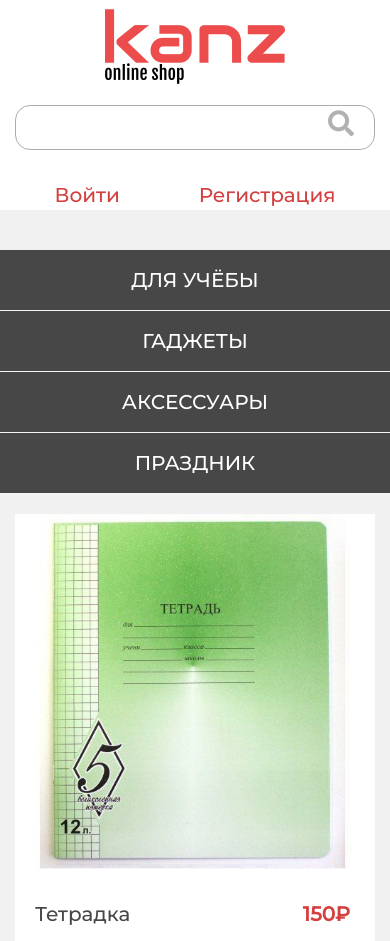
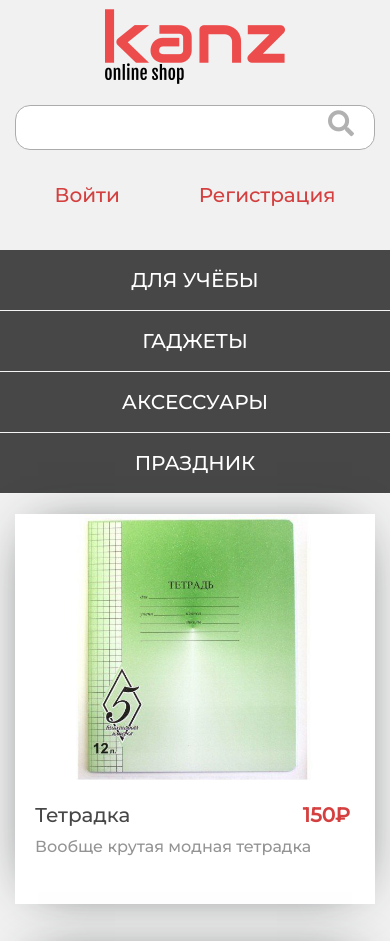
Before and after one commit to tinkomob/online_shop, a Django app: a page that uses templates/basic.html in a window 390 px wide. Shown: the top 941 px of the page. Run offline with Django 3.2, Linux system fonts and the light colour scheme; data comes from the database, SQL or seed files in the repository; both versions use the stored data as it was after the commit; some libraries are stand-ins or nearby versions.

Commit message:
more visual improvements

```diff
--- a/online_shop/settings.py
+++ b/online_shop/settings.py
@@ -137,8 +137,8 @@ STATICFILES_DIRS = [
 # STATIC_ROOT = os.path.join(BASE_DIR, 'static/')
 
 
-MEDIA_URL = '/media/'
-MEDIA_ROOT = os.path.join(BASE_DIR, 'media')
+MEDIA_URL = 'media/'
+MEDIA_ROOT = os.path.join(BASE_DIR, 'media/')
 
 # Django AllAuth Settings
 
--- a/shop/templates/main/category_view.html
+++ b/shop/templates/main/category_view.html
@@ -3,16 +3,7 @@
 {% block title %} {{category.title}} {% endblock %}
 {% block content %}
 <div class="row">
-<div class="col-sm-3">
-<aside class="sub_categories">
-    <ul>
-    {% for subCat in sub_categories %}
-        <li><a href="{% url 'shop:subCategory' subCat.category.slug subCat.slug %}">{{ subCat.title }}</a></li>
-    {% endfor %}
-    </ul>
-</aside>
-</div>
-<div class="col-sm-9">
+<div class="col-sm-12">
 <div class="product_board_aside">
 {% for prop in page_obj %}
     <div class="product_card">
--- a/shop/templates/main/index.html
+++ b/shop/templates/main/index.html
@@ -5,7 +5,7 @@
 {% for prop in products %}
     <div class="product_card">
         <a href="{% url 'shop:product' prop.subCategory.category.slug prop.subCategory.slug prop.slug %}" class="block_link"></a>
-        <img src="{{MEDIA_URL}}/{{prop.image0}}" alt="Товар"><br>
+        <img src="{{prop.image0}}" alt="Товар"><br>
         <div class="product_display_info">
         <a href="{% url 'shop:product' prop.subCategory.category.slug prop.subCategory.slug prop.slug %}" class="product_title">{{ prop.title }}</a>
         <p class="product_price">{{ prop.price }}&#8381;</p>
--- a/static/shop/style.css
+++ b/static/shop/style.css
@@ -21,7 +21,10 @@ a{
 }
 
 .head{
-    background-color: #fff;
+    display: flex;
+    flex-wrap: wrap;
+    flex-direction: row;
+    justify-content: space-around;
 }
 .search_form input{
     height: 45px;
@@ -124,50 +127,64 @@ a{
     justify-content: space-around;
 }
 .product_card{
+    position: relative;
     margin: 50px;
     margin-bottom: 40px;
-    width: 250px;
+    width: 210px;
     background-color: #fff;
     cursor: pointer;
-    transition: 200ms ease;
+    transition: 100ms ease;
+    box-shadow: 0px 0px 50px -23px;
+    text-align: center;
 }
 .product_card .product_display_info{
-    padding: 20px;
+    position: relative;
     width: 100%;
+    padding: 0 20px;
+    margin-top: 10px;
+    text-align: left;
 }
 .product_card .product_title{
     color: rgb(71, 71, 71);
-    max-width: 70%;
     float: left;
+    max-width: 60%;
 }
 .product_card .description{
     float: left;
+    clear: both;
+    margin: 5px 0;
     font-size: 0.8em;
     color: rgb(148, 148, 148);
+    margin-bottom: 45px;
 }
 .product_card img{
+    width: 75%;
     max-width: 100%;
     margin-bottom: 10px;
 }
 .product_price{
+    float: right;
     color: #d43f3f;
-    float: right;
     font-weight: bold;
+    margin-bottom: 0;
 }
 .product_card:hover{
-    box-shadow: 0 0 5px 1px;
+    outline: 3px solid rgb(192, 192, 192);
 }
 .add_to_cart_button{
+    position: absolute;
+    bottom: 0;
+    left: 0;
+
     text-decoration: none;
     text-transform: uppercase;
     background-color: rgb(212, 63, 63);
     color: #fff;
     padding: 8px 30px;
     font-size: 0.9em;
+    float: left;
     width: 100%;
-    float: left;
     text-align: center;
-    margin-top: 10px;
 }
 .add_to_cart_button:hover{
     background-color: rgb(165, 47, 47);
@@ -217,7 +234,7 @@ ul.thumb img{
 .imgBox{
     float: left;
     width: 400px;
-    margin-left: 5px;
+    margin-left: 10%;
     border: 1px solid rgba(0, 0, 0, 0.2);
     overflow: hidden;
 }
--- a/templates/basic.html
+++ b/templates/basic.html
@@ -25,7 +25,7 @@
     <div class="container-fluid">
         <header>
         <div class="row head">
-            <div class="col-sm-3 logo_head align-self-center">
+            <div class="col-sm-3 logo_head">
                 <a href="/" class="logo"><img src="{% static 'online_shop/img/logo.png'%}" alt="logo"></a>
             </div>
             <div class="col-sm-5 align-self-center">
```
Also changed, not shown: static/shop/media.css (+30 -3 lines), db.sqlite3, media/images/3DC41250533701A4089E9BF70CBBA06A.jpg (renamed from media/media/images/3DC41250533701A4089E9BF70CBBA06A.jpg), media/images/75e48b074e2b39e915330dfa51.jpg (renamed from media/media/images/75e48b074e2b39e915330dfa51.jpg), media/images/Cooler-Master-C-SS2F-CTN2-KK-2121732254.jpg (added), media/images/image.jpg (renamed from media/media/images/image.jpg), media/images/image1.jpg (renamed from media/media/images/image1.jpg), media/images/image2.jpg (renamed from media/media/images/image2.jpg), media/images/image2_YTOwUWR.jpg (renamed from media/media/images/image2_YTOwUWR.jpg), media/images/image3.jpg (renamed from media/media/images/image3.jpg), media/images/image3_3I9MbAK.jpg (renamed from media/media/images/image3_3I9MbAK.jpg), media/images/image_Pw1DuEK.jpg (renamed from media/media/images/image_Pw1DuEK.jpg), media/images/image_a1YcPoy.jpg (renamed from media/media/images/image_a1YcPoy.jpg).
